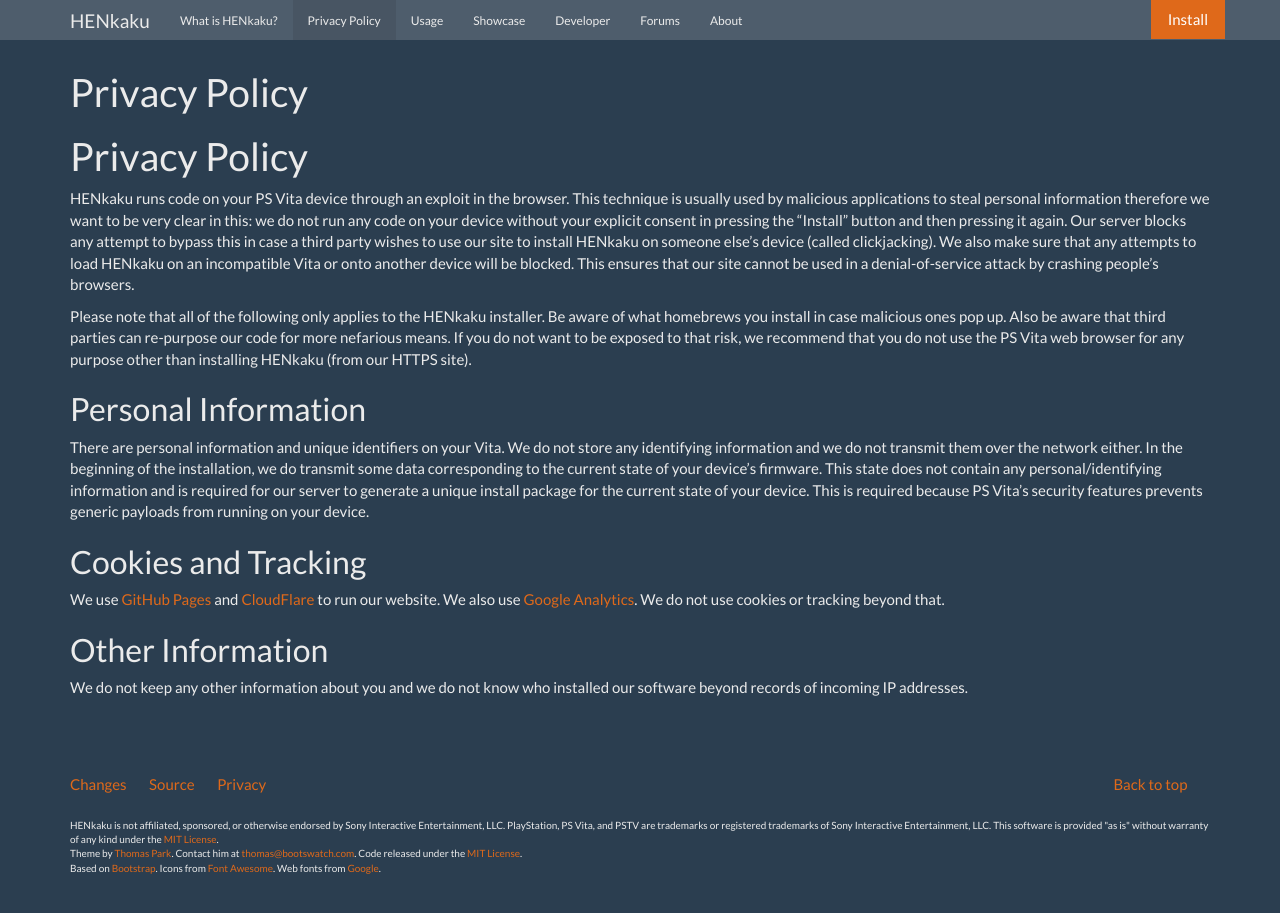
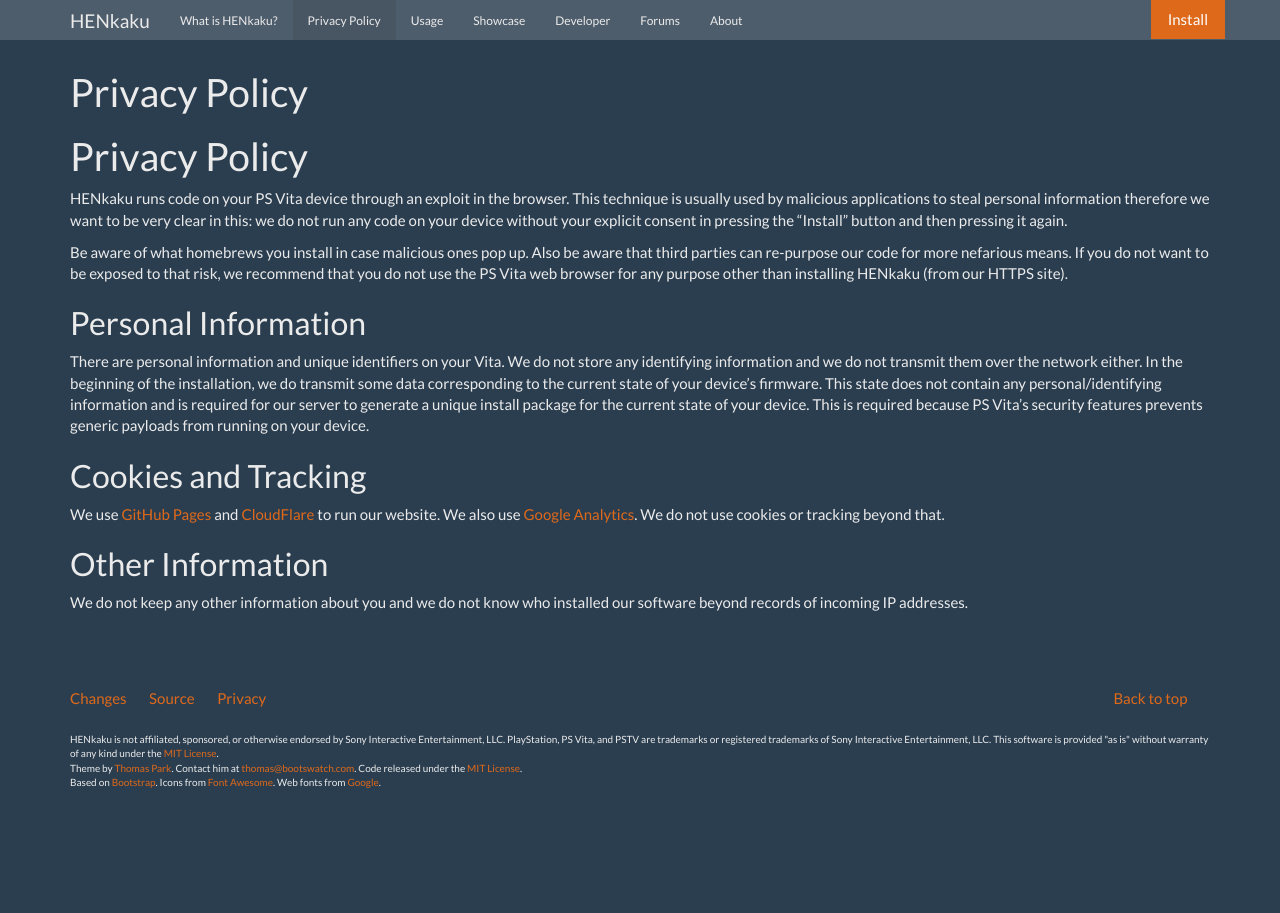
Before and after one commit to henkaku/henkaku.github.io, a Jekyll site: the page built from privacy.md, in a window 1280 px wide and 950 px high. Shown: the top 913 px of the window. Built offline with Jekyll 4.4.1, drawn with Linux system fonts in a browser that asks for light colours; our own code applies the rules of GitHub Pages for plain Markdown files.

Commit message:
Update privacy.md
Github pages does not support filtering traffic unfortunately.

```diff
--- a/privacy.md
+++ b/privacy.md
@@ -5,9 +5,9 @@
 
 Privacy Policy
 ===============================================================================
-HENkaku runs code on your PS Vita device through an exploit in the browser. This technique is usually used by malicious applications to steal personal information therefore we want to be very clear in this: we do not run any code on your device without your explicit consent in pressing the "Install" button and then pressing it again. Our server blocks any attempt to bypass this in case a third party wishes to use our site to install HENkaku on someone else's device (called clickjacking). We also make sure that any attempts to load HENkaku on an incompatible Vita or onto another device will be blocked. This ensures that our site cannot be used in a denial-of-service attack by crashing people's browsers.
+HENkaku runs code on your PS Vita device through an exploit in the browser. This technique is usually used by malicious applications to steal personal information therefore we want to be very clear in this: we do not run any code on your device without your explicit consent in pressing the "Install" button and then pressing it again.
 
-Please note that all of the following only applies to the HENkaku installer. Be aware of what homebrews you install in case malicious ones pop up. Also be aware that third parties can re-purpose our code for more nefarious means. If you do not want to be exposed to that risk, we recommend that you do not use the PS Vita web browser for any purpose other than installing HENkaku (from our HTTPS site).
+Be aware of what homebrews you install in case malicious ones pop up. Also be aware that third parties can re-purpose our code for more nefarious means. If you do not want to be exposed to that risk, we recommend that you do not use the PS Vita web browser for any purpose other than installing HENkaku (from our HTTPS site).
 
 ## Personal Information
 There are personal information and unique identifiers on your Vita. We do not store any identifying information and we do not transmit them over the network either. In the beginning of the installation, we do transmit some data corresponding to the current state of your device's firmware. This state does not contain any personal/identifying information and is required for our server to generate a unique install package for the current state of your device. This is required because PS Vita's security features prevents generic payloads from running on your device.
```
